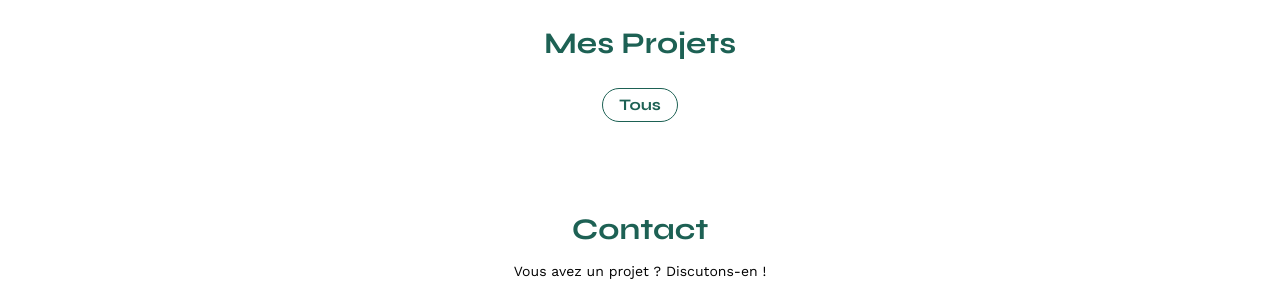
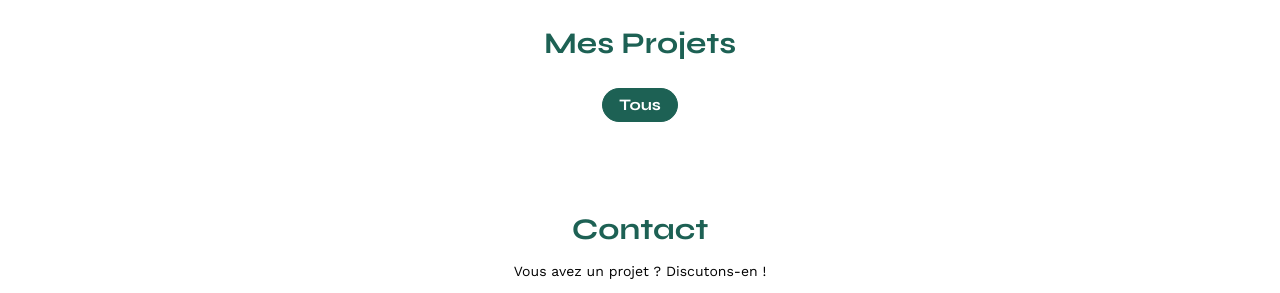
Before and after one commit to aurelienlozes/Portfolio-architecte-sophie-bluel, a plain HTML site: page FrontEnd/index.html in a window 1280 px wide. Shown: the part 507-800 px from the top of the page. Drawn offline with nearby package versions, Linux system fonts and the light colour scheme; no server answers.

Commit message:
Filters add hover effect

```diff
--- a/FrontEnd/assets/style.css
+++ b/FrontEnd/assets/style.css
@@ -206,3 +206,13 @@ footer nav ul {
     border: #1D6154 solid 1px;
     border-radius: 30px;
 }
+
+.filters a:hover {
+	color: white;
+    background-color: #1D6154;
+}
+
+.filters a.active {
+	color: white;
+	background-color: #1D6154;
+}
```
